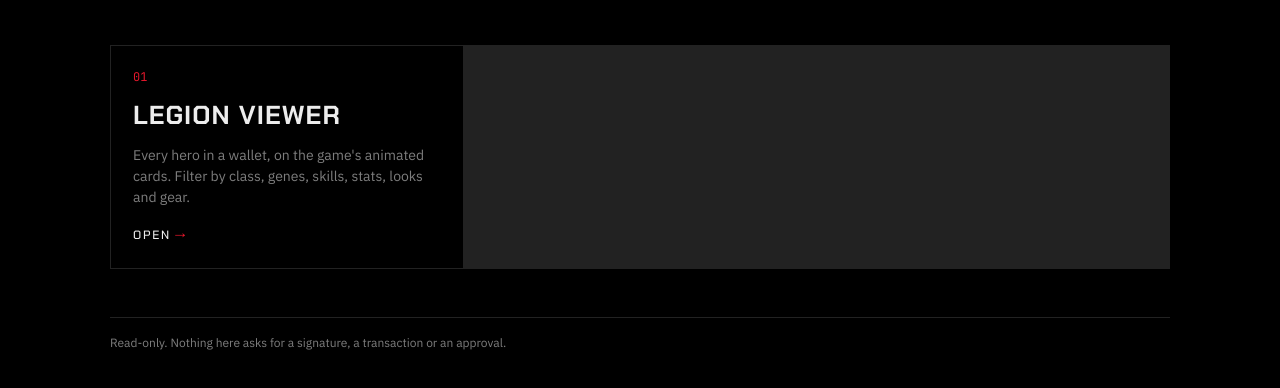
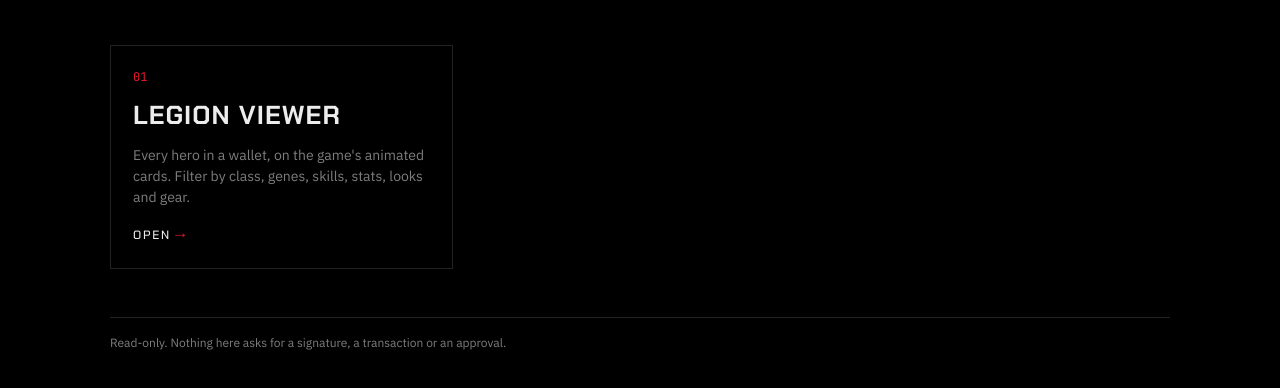
Before and after one commit to DRGNFL/dfk-tales, a plain HTML site: page index.html in a window 1280 px wide. Shown: the part 300-688 px from the top of the page. Drawn offline with Linux system fonts and the light colour scheme.

Commit message:
Home: page tiles as bordered cards, no filled gaps
Co-Authored-By: Claude Opus 5.5 <noreply@anthropic.com>
Claude-Session: https://claude.ai/code/session_01D8iogDB3P4iiLggFWPmu2z

```diff
--- a/index.html
+++ b/index.html
@@ -13,8 +13,8 @@
 .hero h1 { font-family: var(--display); font-weight: 700; font-size: clamp(48px, 9vw, 112px); line-height: .9; letter-spacing: .02em; text-transform: uppercase; margin: 14px 0 18px; }
 .hero h1 span { color: var(--red); }
 .hero p { margin: 0; color: var(--muted); max-width: 56ch; font-size: 16px; }
-.pages { display: grid; grid-template-columns: repeat(auto-fill, minmax(300px, 1fr)); gap: 1px; background: var(--line); border: 1px solid var(--line); }
-.tile { background: var(--bg); padding: 22px 22px 24px; text-decoration: none; display: grid; gap: 10px; min-height: 180px; align-content: start; }
+.pages { display: grid; grid-template-columns: repeat(auto-fill, minmax(300px, 1fr)); gap: 16px; }
+.tile { background: var(--bg); border: 1px solid var(--line); padding: 22px 22px 24px; text-decoration: none; display: grid; gap: 10px; min-height: 180px; align-content: start; }
 .tile:hover { background: var(--panel-2); }
 .tile .num { font-family: var(--mono); font-size: 12px; color: var(--red); }
 .tile h2 { font-family: var(--display); font-size: 26px; font-weight: 700; letter-spacing: .04em; text-transform: uppercase; margin: 0; }
```
